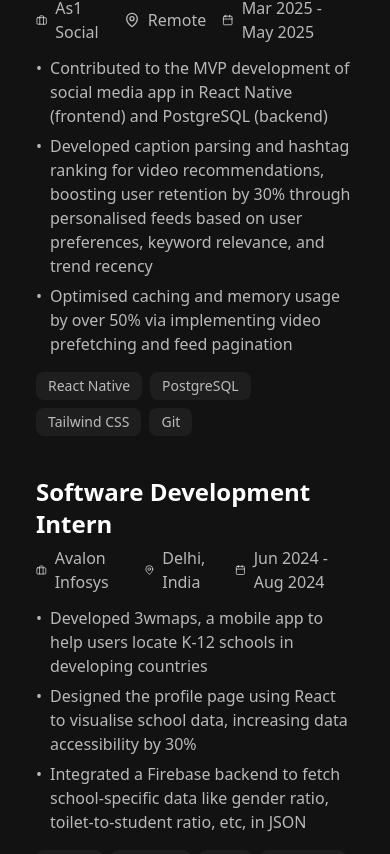
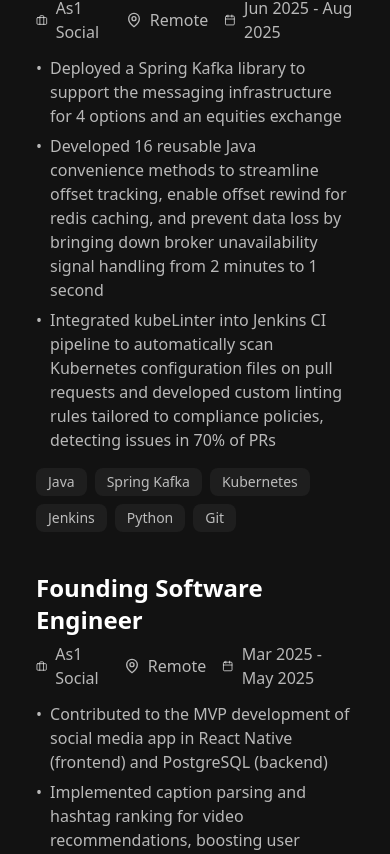
Before and after one commit to vihaann06/personal-portfolio, a React (Create React App) app: page / in a window 390 px wide. Shown: the part 1010-1864 px from the top of the page. Built offline with nearby package versions, Linux system fonts and the light colour scheme.

Commit message:
ui changes

```diff
--- a/src/App.tsx
+++ b/src/App.tsx
@@ -26,7 +26,7 @@
       {/* Animated Background */}
       <div className="fixed inset-0 overflow-hidden pointer-events-none">
         <div
-          className="absolute w-96 h-96 bg-gradient-to-r from-purple-400/10 to-pink-400/10 rounded-full blur-3xl transition-all duration-1000 ease-out"
+          className="absolute w-96 h-96 bg-gradient-to-r from-purple-400/10 to-pink-400/10 rounded-full blur-3xl transition-all duration-100 ease-out"
           style={{
             left: mousePosition.x - 192,
             top: mousePosition.y - 192,
--- a/src/components/Contact.tsx
+++ b/src/components/Contact.tsx
@@ -4,7 +4,7 @@
 
 const Contact: React.FC = () => {
   return (
-    <section id="contact" className="pb-16">
+    <section id="contact" className="py-8 pb-8">
       <div className="max-w-6xl mx-auto px-4 sm:px-8 lg:px-12">
         <motion.div
           initial={{ opacity: 0, y: 20 }}
--- a/src/components/Education.tsx
+++ b/src/components/Education.tsx
@@ -4,16 +4,6 @@
 
 const Education: React.FC = () => {
   const education = [
-    {
-        degree: "High School Diploma",
-        school: "KC Public School",
-        location: "Jammu, India",
-        period: "2008 - 2023",
-        description: [
-          "Activities and Societies: Student Council, Debating Club, IT Club, Secretary General of KCMUN, Squash",
-        ],
-        achievements: ["GPA: 97/100"]
-    },
     {
       degree: "Bachelor of Arts in Computer Science and Philosophy",
       school: "Harvard University",
@@ -24,6 +14,16 @@
         "Activities and Societies: Executive Director of HCS Tech for Social Good, Teaching Assistant for CS175 (Computer Graphics), Digital Media Chair for Harvard College Dbeating Union, Tour Guide for Harvard Student Agencies",
       ],
       achievements: ["GPA: 3.88"]
+    },
+    {
+        degree: "High School Diploma",
+        school: "KC Public School",
+        location: "Jammu, India",
+        period: "2008 - 2023",
+        description: [
+          "Activities and Societies: Student Council, Debating Club, IT Club, Secretary General of KCMUN, Squash",
+        ],
+        achievements: ["GPA: 97/100"]
     }
   ];
 
--- a/src/components/Experience.tsx
+++ b/src/components/Experience.tsx
@@ -8,10 +8,22 @@
       title: "Software Engineering Intern",
       company: "As1 Social",
       location: "Remote",
+      period: "Jun 2025 - Aug 2025",
+      description: [
+        "Deployed a Spring Kafka library to support the messaging infrastructure for 4 options and an equities exchange",
+        "Developed 16 reusable Java convenience methods to streamline offset tracking, enable offset rewind for redis caching, and prevent data loss by bringing down broker unavailability signal handling from 2 minutes to 1 second",
+        "Integrated kubeLinter into Jenkins CI pipeline to automatically scan Kubernetes configuration files on pull requests and developed custom linting rules tailored to compliance policies, detecting issues in 70% of PRs"
+      ],
+      technologies: ["Java", "Spring Kafka", "Kubernetes", "Jenkins", "Python", "Git"]
+    },
+    {
+      title: "Founding Software Engineer",
+      company: "As1 Social",
+      location: "Remote",
       period: "Mar 2025 - May 2025",
       description: [
         "Contributed to the MVP development of social media app in React Native (frontend) and PostgreSQL (backend)",
-        "Developed caption parsing and hashtag ranking for video recommendations, boosting user retention by 30% through personalised feeds based on user preferences, keyword relevance, and trend recency",
+        "Implemented caption parsing and hashtag ranking for video recommendations, boosting user retention by 30% through personalised feeds based on user preferences, keyword relevance, and trend recency",
         "Optimised caching and memory usage by over 50% via implementing video prefetching and feed pagination"
       ],
       technologies: ["React Native", "PostgreSQL", "Tailwind CSS", "Git"]
@@ -22,9 +34,9 @@
       location: "Delhi, India",
       period: "Jun 2024 - Aug 2024",
       description: [
-        "Developed 3wmaps, a mobile app to help users locate K-12 schools in developing countries",
-        "Designed the profile page using React to visualise school data, increasing data accessibility by 30%",
-        "Integrated a Firebase backend to fetch school-specific data like gender ratio, toilet-to-student ratio, etc, in JSON"
+        "Developed OpenEMIS mobile dashboard to help users locate and view details of schools in developing countries",
+        "Integrated OpenStreetMap with Flutter, rendering vector-based school markers and enabling spatial exploration with custom map layers, improving accessibility of education data by 30%",
+        "Focused on performance and offline usability, key for low-connectivity regions, and implemented location-based data rendering with an eye toward user privacy and lightweight geospatial UX"
       ],
       technologies: ["Flutter", "Firebase", "Dart", "Bitbucket"]
     },
@@ -131,7 +143,7 @@
           className="mt-8 flex justify-center"
         >
           <a
-            href="/Vihaan_Gupta_CV (7).pdf"
+            href="/VG_Resume (3).pdf"
             target="_blank"
             rel="noopener noreferrer"
             className="px-10 py-3 rounded-[8px] bg-gradient-to-r from-purple-400/20 via-pink-400/20 to-blue-400/20 hover:from-purple-400/30 hover:via-pink-400/30 hover:to-blue-400/30 text-white/70 hover:text-white transition-all duration-300 shadow-[0_4px_6px_-1px_rgba(0,0,0,0.1)] hover:shadow-[0_10px_15px_-3px_rgba(0,0,0,0.2)] flex items-center gap-2"
--- a/src/components/Projects.tsx
+++ b/src/components/Projects.tsx
@@ -39,6 +39,13 @@
       live: "https://yourrecipes.com"
     },
     {
+      title: "Multi-Asset Alert System",
+      description: "Built a Python-based portfolio monitoring tool that tracked 20+ crypto and stock assets using CoinGecko and Alpha Vantage APIs, with custom Twilio SMS alerts for threshold-based notifications across multiple markets.",
+      technologies: ["Python", "Twilio API"],
+      github: "https://github.com/yourusername/multi-asset-alert-system",
+      live: "https://yourmultiassetalerts.com"
+    },
+    {
       title: "Portfolio Website",
       description: "Developed this portfolio website in React and Tailwind CSS to showcase past experiences and projects",
       technologies: ["React", "Tailwind CSS", "Framer Motion"],
@@ -58,13 +65,6 @@
       technologies: ["Figma"],
       github: "https://github.com/yourusername/milkar-prototype",
       live: "https://yourmilkar.com"
-    },
-    {
-      title: "Dietary Restrictions Food Delivery App Hi-Fidelity Prototype",
-      description: "Developed a hi-fidelity prototype for a food delivery app based on user interviews to accommodate users with dietary restrictions",
-      technologies: ["Figma"],
-      github: "https://github.com/yourusername/dietary-restrictions-food-delivery-app",
-      live: "https://yourdietaryrestrictionsfooddeliveryapp.com"
     }
   ];
 
@@ -85,7 +85,7 @@
           </div>
         </motion.div>
 
-        <div className="grid grid-cols-1 md:grid-cols-2 lg:grid-cols-3 gap-4">
+        <div className="grid grid-cols-1 md:grid-cols-2 lg:grid-cols-3 gap-4 -mb-8">
           {projects.map((project, index) => (
             <motion.div
               key={index}
```
Also changed, not shown: 2 other files (tests, documents, lock files or other folders).
